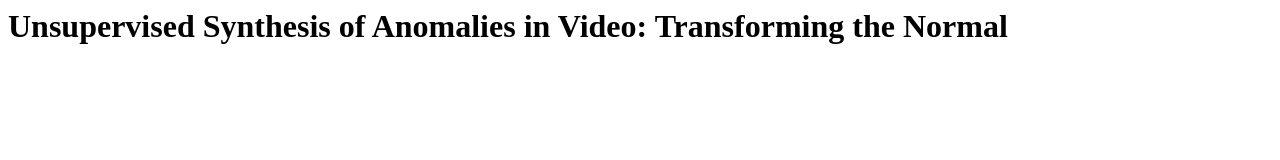
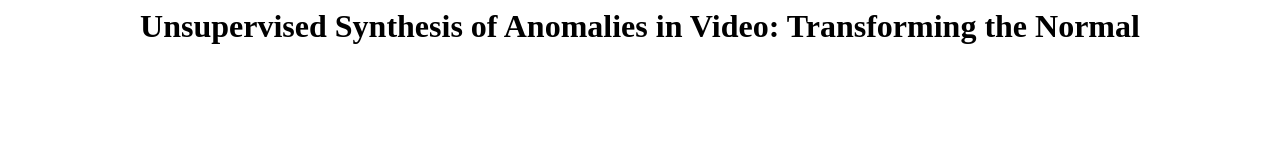
Before and after one commit to DelTA-Lab-IITK/VideoAnomalySynthesis, a plain HTML site: page index.html in a window 1280 px wide. Drawn offline with Linux system fonts and the light colour scheme.

Commit message:
Update index.html

```diff
--- a/index.html
+++ b/index.html
@@ -1 +1 @@
-<h1>Unsupervised Synthesis of Anomalies in Video: Transforming the Normal</h1>
+<center> <h1>Unsupervised Synthesis of Anomalies in Video: Transforming the Normal</h1> </center>
```
